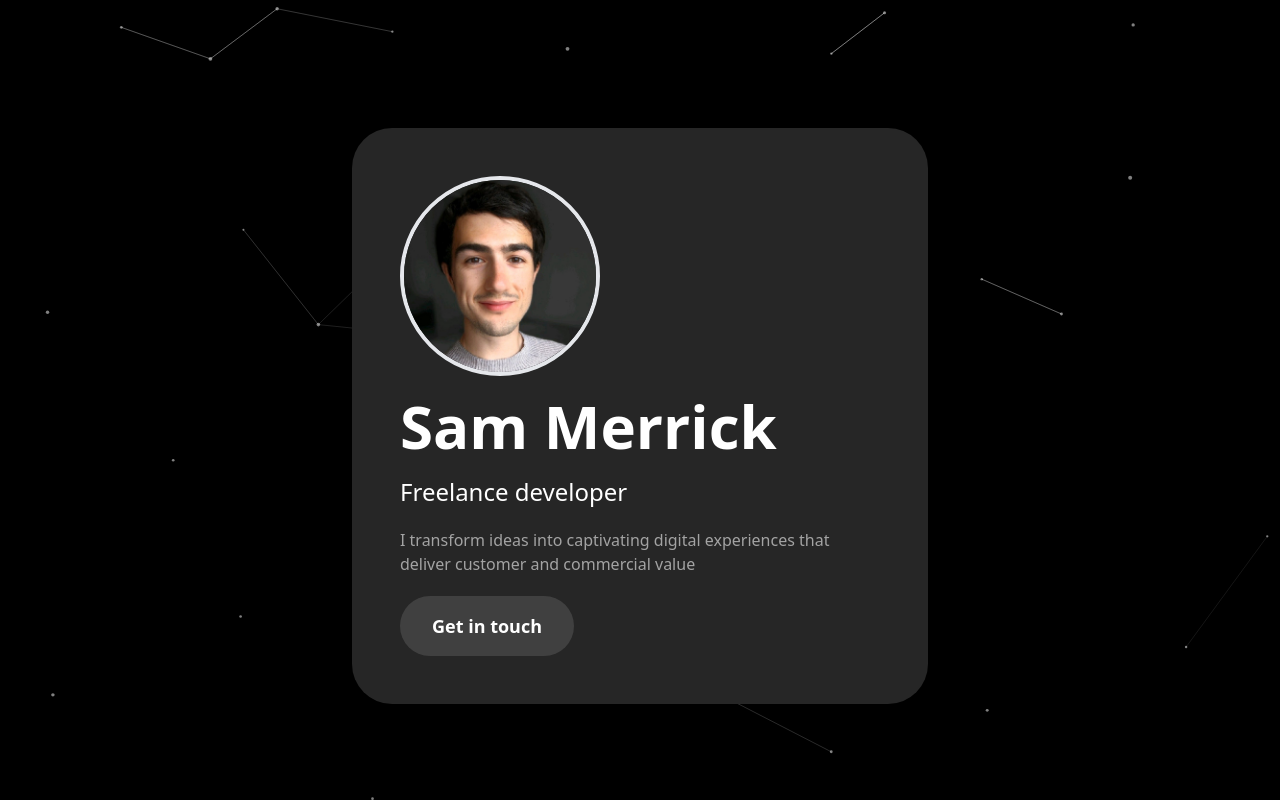
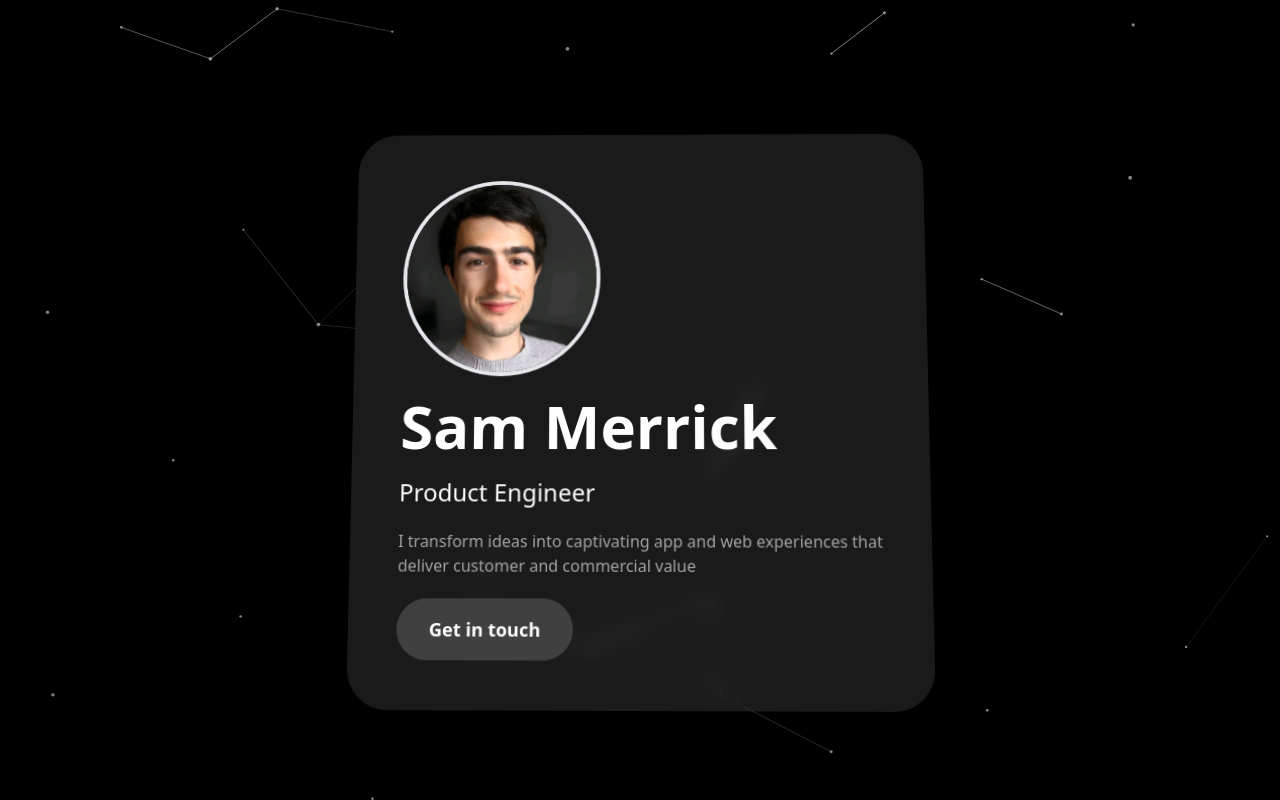
Before and after one commit to SamMerrick/samjmerrick, a Next.js app: page / in a window 1280 px wide. Built offline with nearby package versions, Linux system fonts and the light colour scheme.

Commit message:
Added a 3D card

```diff
--- /dev/null
+++ b/components/card.tsx
@@ -0,0 +1,47 @@
+import { useState, useRef, useEffect } from "react";
+
+type XY = {
+  x: number;
+  y: number;
+};
+
+const constrain = 400;
+
+function transformElement(element: HTMLDivElement, xy: XY) {
+  const x = xy.x;
+  const y = xy.y;
+
+  const box = element.getBoundingClientRect();
+  const calcX = -(y - box.y - box.height / 2) / constrain;
+  const calcY = (x - box.x - box.width / 2) / constrain;
+
+  element.style.transform = `perspective(100px) rotateX(${calcX}deg) rotateY(${calcY}deg)`;
+}
+
+function Card(props: React.HTMLAttributes<HTMLDivElement>) {
+  const [xy, setXY] = useState<XY>({ x: 0, y: 0 });
+  const layerRef = useRef<HTMLDivElement>(null);
+
+  useEffect(() => {
+    if (layerRef.current) {
+      transformElement(layerRef.current, xy);
+    }
+  }, [xy]);
+
+  useEffect(() => {
+    if (layerRef.current) {
+      transformElement(layerRef.current, {
+        x: window.innerWidth / 2,
+        y: window.innerHeight / 2,
+      });
+    }
+  }, []);
+
+  function handleMouseMove(e: React.MouseEvent<HTMLDivElement>) {
+    setXY({ x: e.clientX, y: e.clientY });
+  }
+
+  return <div ref={layerRef} onMouseMove={handleMouseMove} {...props} />;
+}
+
+export default Card;
--- a/pages/index.tsx
+++ b/pages/index.tsx
@@ -1,12 +1,13 @@
-import { Inter } from "next/font/google";
 import Image from "next/image";
 import Avatar from "../assets/avatar.jpg";
 import ParticleBackground from "@/components/particlebackground";
+import Card from "@/components/card";
 
 export default function Home() {
   return (
     <main className="flex min-h-screen flex-col items-center md:pt-32 pt-20 px-3 ">
-      <div className="bg-neutral-800 max-w-xl w-full flex flex-col items-start p-12 rounded-[2.5rem] space-y-5 z-10">
+      <ParticleBackground />
+      <Card className="bg-white backdrop-blur-md bg-opacity-10 max-w-xl w-full flex flex-col items-start p-12 rounded-[2.5rem] space-y-5 z-10">
         <Image
           src={Avatar}
           alt="Avatar"
@@ -15,10 +16,10 @@ export default function Home() {
         <h1 className="text-4xl sm:text-5xl md:text-6xl font-bold">
           Sam Merrick
         </h1>
-        <h2 className="text-xl md:text-2xl">Freelance developer</h2>
+        <h2 className="text-xl md:text-2xl">Product Engineer</h2>
         <h2 className=" text-neutral-400">
-          I transform ideas into captivating digital experiences that deliver
-          customer and commercial value
+          I transform ideas into captivating app and web experiences that
+          deliver customer and commercial value
         </h2>
         <a
           href="mailto:sam@zero-1.studio"
@@ -26,8 +27,7 @@ export default function Home() {
         >
           Get in touch
         </a>
-      </div>
-      <ParticleBackground />
+      </Card>
     </main>
   );
 }
```
